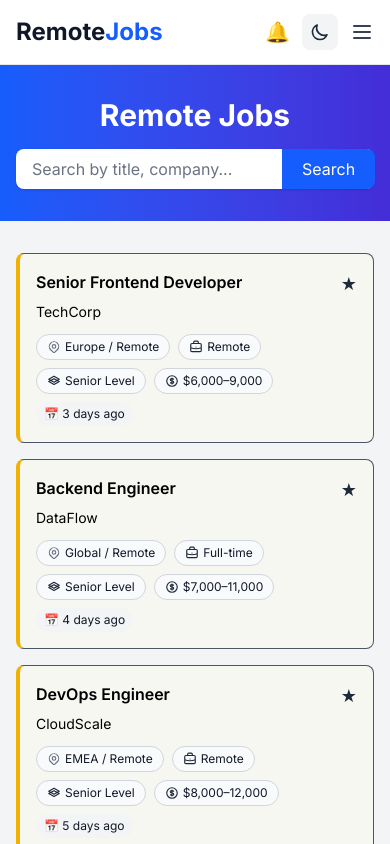
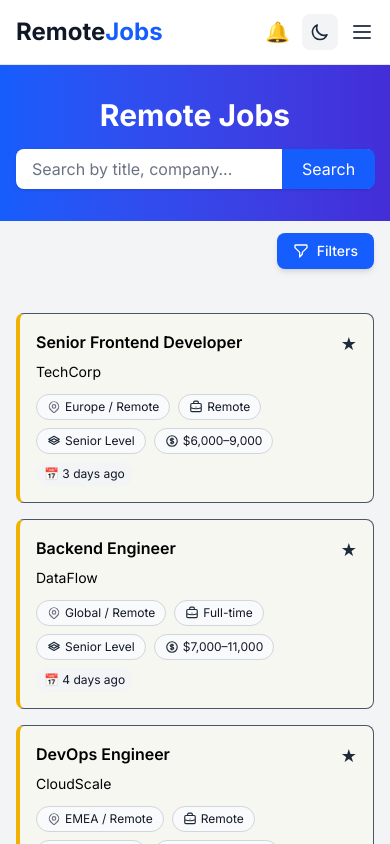
Before and after one commit to Farrukh7-77/remote-platform7, a Next.js app: page / in a window 390 px wide. Shown: the top 844 px of the page. Built offline with nearby package versions, Linux system fonts and the light colour scheme.

Commit message:
Add mobile filter button with active count badge

```diff
--- a/app/page.tsx
+++ b/app/page.tsx
@@ -1,11 +1,11 @@
-// app/page.tsx - Click on header (full width) toggles, checkboxes work
+// app/page.tsx - Mobile filter button added
 "use client";
 
 import { useState, useEffect } from "react";
 import { jobs } from "@/data/jobs";
 import JobCard from "@/components/JobCard";
 
-// SVG Icons
+// SVG Icons (same as before)
 const BriefcaseIcon = () => <svg className="w-4 h-4 text-gray-500" fill="none" stroke="currentColor" viewBox="0 0 24 24"><path strokeLinecap="round" strokeLinejoin="round" strokeWidth={2} d="M21 13.255A23.931 23.931 0 0112 15c-3.183 0-6.22-.62-9-1.745M16 6V4a2 2 0 00-2-2h-4a2 2 0 00-2 2v2m4 6h.01M5 20h14a2 2 0 002-2V8a2 2 0 00-2-2H5a2 2 0 00-2 2v10a2 2 0 002 2z" /></svg>;
 const FolderIcon = () => <svg className="w-4 h-4 text-gray-500" fill="none" stroke="currentColor" viewBox="0 0 24 24"><path strokeLinecap="round" strokeLinejoin="round" strokeWidth={2} d="M3 7v10a2 2 0 002 2h14a2 2 0 002-2V9a2 2 0 00-2-2h-6l-2-2H5a2 2 0 00-2 2z" /></svg>;
 const GlobeIcon = () => <svg className="w-4 h-4 text-gray-500" fill="none" stroke="currentColor" viewBox="0 0 24 24"><path strokeLinecap="round" strokeLinejoin="round" strokeWidth={2} d="M3.055 11H5a2 2 0 012 2v1a2 2 0 002 2 2 2 0 012 2v2.945M8 3.935V5.5A2.5 2.5 0 0010.5 8h.5a2 2 0 012 2 2 2 0 104 0 2 2 0 012-2h1.064M15 20.488V18a2 2 0 012-2h3.064M21 12a9 9 0 11-18 0 9 9 0 0118 0z" /></svg>;
@@ -89,6 +89,8 @@ export default function HomePage() {
     })
     .sort((a, b) => (a.featured === b.featured ? 0 : a.featured ? -1 : 1));
 
+  const activeFilterCount = selectedTypes.length + selectedCategories.length + selectedCountries.length + selectedExperience.length;
+
   return (
     <div className="min-h-screen bg-gray-100">
       <header className="bg-gradient-to-r from-blue-600 to-indigo-700 py-8">
@@ -107,8 +109,27 @@ export default function HomePage() {
         </div>
       </header>
 
+      {/* Mobile Filter Button */}
+      <div className="md:hidden flex justify-end px-4 py-3">
+        <button
+          onClick={() => setShowFilters(!showFilters)}
+          className="flex items-center gap-2 px-4 py-2 bg-blue-600 text-white rounded-lg text-sm font-medium shadow-md hover:bg-blue-700 transition-colors"
+        >
+          <svg className="w-4 h-4" fill="none" stroke="currentColor" viewBox="0 0 24 24">
+            <path strokeLinecap="round" strokeLinejoin="round" strokeWidth={2} d="M3 4a1 1 0 011-1h16a1 1 0 011 1v2.586a1 1 0 01-.293.707l-6.414 6.414a1 1 0 00-.293.707V17l-4 4v-6.586a1 1 0 00-.293-.707L3.293 7.293A1 1 0 013 6.586V4z" />
+          </svg>
+          Filters
+          {activeFilterCount > 0 && (
+            <span className="bg-yellow-400 text-black text-xs px-1.5 py-0.5 rounded-full">
+              {activeFilterCount}
+            </span>
+          )}
+        </button>
+      </div>
+
       <div className="max-w-7xl mx-auto px-4 py-8">
         <div className="flex flex-col md:flex-row gap-6">
+          {/* FILTER SIDEBAR - hidden on mobile unless toggled */}
           <aside className={`${showFilters ? "block" : "hidden"} md:block md:w-72 md:ml-10`}>
             <div className="bg-white rounded-xl border border-gray-500 shadow-sm p-4">
               <div className="relative flex justify-center items-center mb-4">
```
